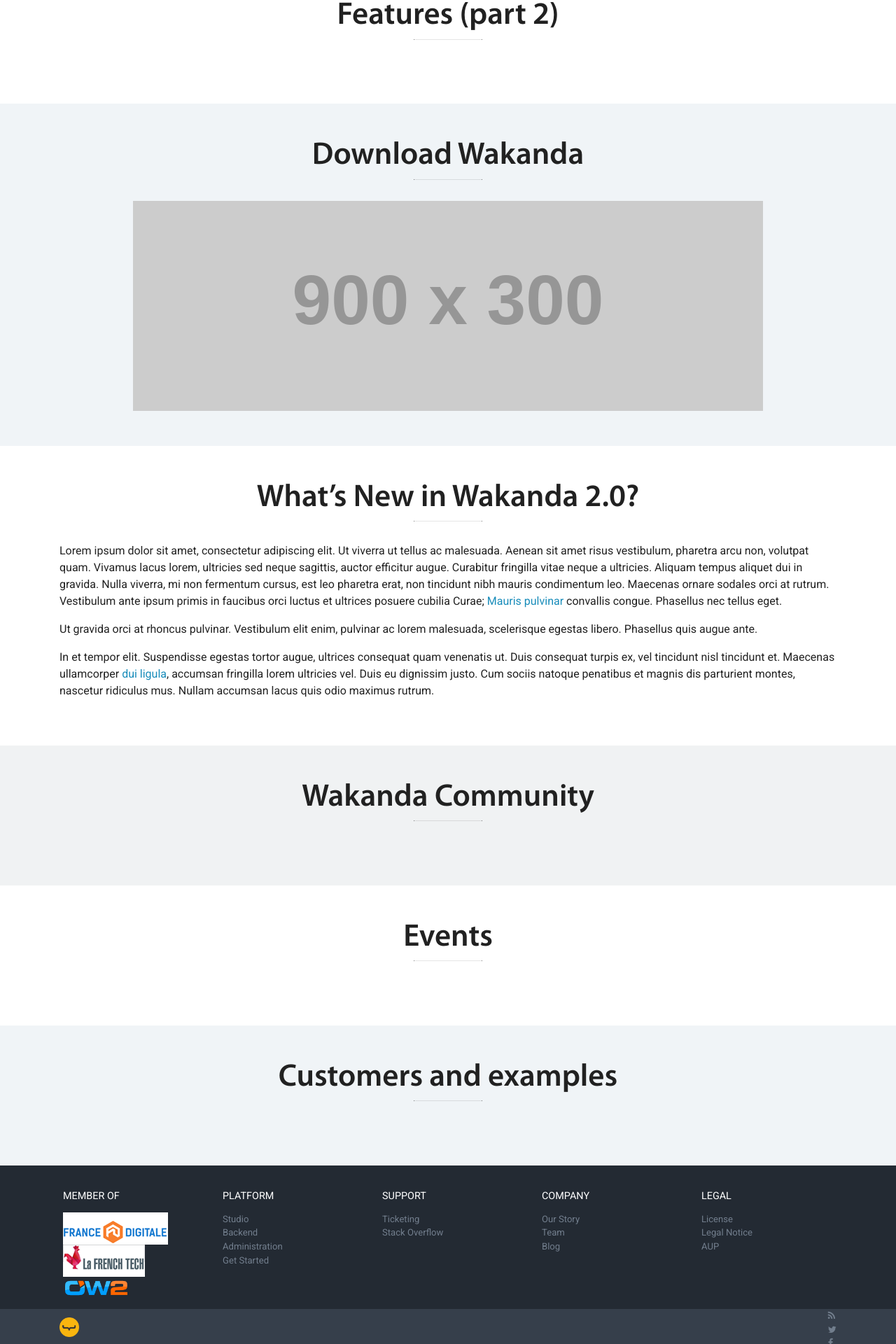
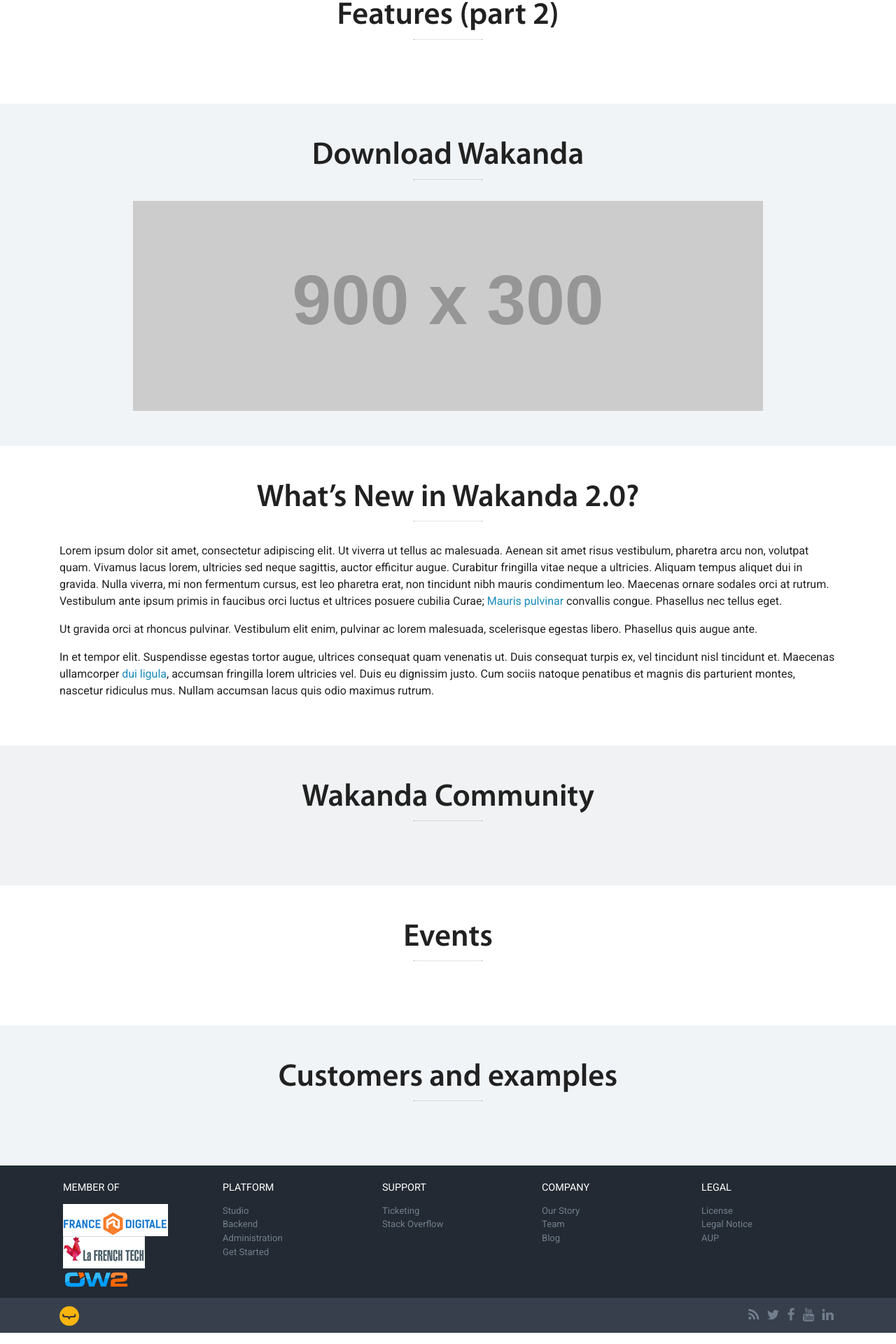
Before and after one commit to Slashtype/wakanda.io, a Jekyll site: the page built from index.html, in a window 1280 px wide. Shown: the part 1545-3465 px from the top of the page at 70% size. Built offline with Jekyll 4.4.1, drawn with Linux system fonts in a browser that asks for light colours; nearby versions of some CDN libraries.

Commit message:
Modify secondary footer

```diff
--- a/_includes/footer.html
+++ b/_includes/footer.html
@@ -102,7 +102,7 @@
   </div>
 </div>
 
-<div class="footnote">
+<div class="secondary-footer">
   <div class="container">
     <div class="footer-logo">
       <a href="">
--- a/_scss_partials/_variables.scss
+++ b/_scss_partials/_variables.scss
@@ -20,6 +20,9 @@
 $footer-bg: #232A33;
 $footer-color: #fff;
 $footer-link-color: #727e8d;
+$secondary-footer-bg: #363f4b;
+$secondary-footer-mb-bg: rgba(0, 0, 0, 0.05);
+$secondary-footer-mb-link-color: #aaa;
 
 $base-dark-bg-color: #fff;
 $secondary-dark-bg-color: #859bb7;
--- a/css/main.scss
+++ b/css/main.scss
@@ -313,25 +313,61 @@
 		list-style-type: none;
 		margin: 0;
 		padding: 0;
+
+		@media (max-width: 640px){
+
+    	> li{
+    		padding: 5px 0;
+    	}
+    }
 	}
-	.footnote{
-    background-color: #363f4b;
+	.card-block{
+    padding: 0.5rem 1.25rem 1rem;
+	}
+	.secondary-footer{
+    background-color: $secondary-footer-bg;
     clear: both;
     height: 3.125rem;
     margin-top: 1rem;
     min-height: 3.125rem;
     overflow: hidden;
+
+		@media (max-width: 640px){
+    	background-color: $secondary-footer-mb-bg;
+    	margin-top: 0;
+    }
 	}
 	.footer-logo{
 		float: left;
 		margin: 12px 0 0;
 		max-width: 28px;
+
+		@media (max-width: 640px){
+    	margin-top: 15px;
+    }
 	}
   .footer-social-links{
 		float: right;
 		list-style-type: none;
-		margin: 0 0 0 30px;
+		margin: 15px 0 0 30px;
 		padding: 0;
+
+		@media (max-width: 640px){
+    	margin-top: 20px;
+    }
+
+		> li{
+			display: inline-block;
+			margin: 0 4px;
+
+			.fa{
+				font-size: 1.2rem;
+
+				@media (max-width: 640px){
+					color: $secondary-footer-mb-link-color;
+				}
+			}
+		}
 
 		@media (max-width: 640px){
 			margin-bottom: 20px;
```
